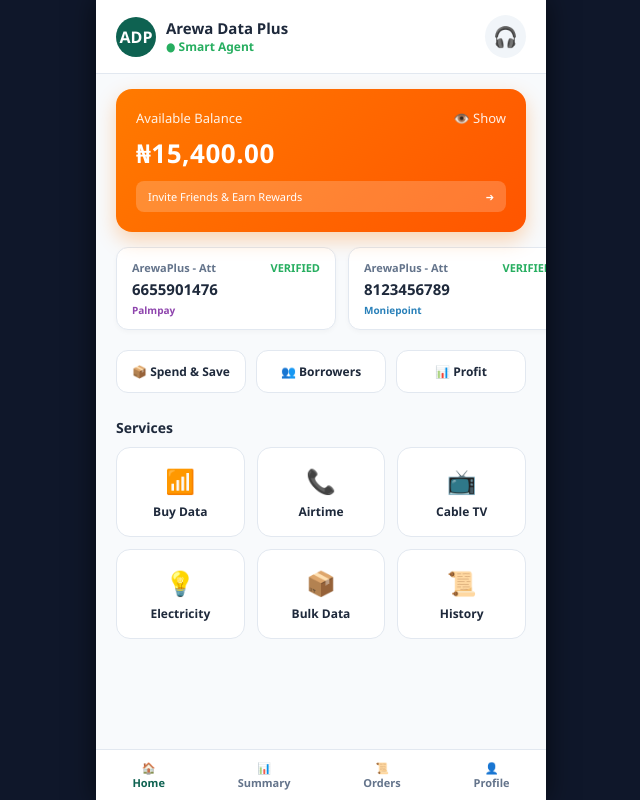
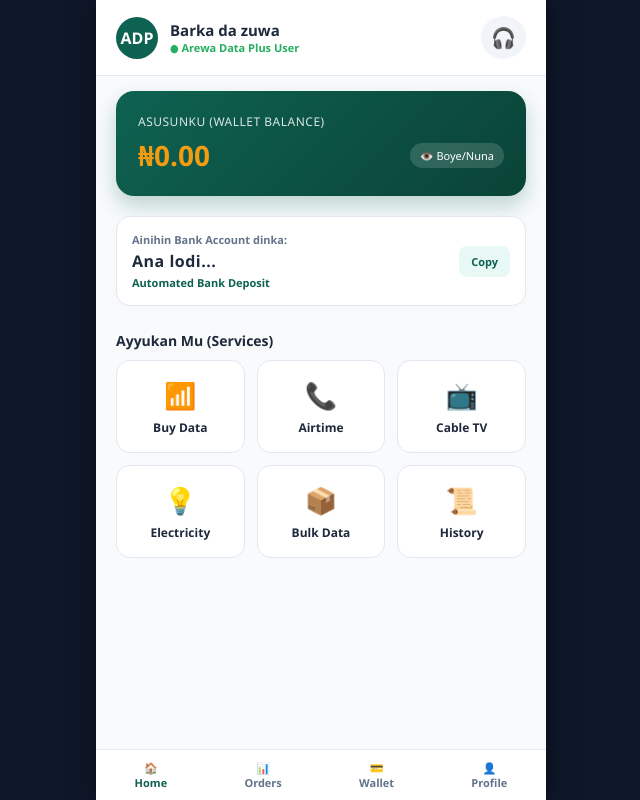
Before and after one commit to hasheem11/Arewa-data-plus, a plain HTML site: page index.html in a window 1280 px wide. Shown: the whole page, without its empty margins (319-959 px from the left). Drawn offline with Linux system fonts and the light colour scheme.

Commit message:
Update index.html

```diff
--- a/index.html
+++ b/index.html
@@ -3,13 +3,15 @@
 <head>
     <meta charset="UTF-8">
     <meta name="viewport" content="width=device-width, initial-scale=1.0">
-    <title>Arewa Data Plus - Professional VTU</title>
+    <title>Arewa Data Plus</title>
     <style>
         :root {
             --primary: #0E6251;
-            --accent: #F39C12;
+            --primary-dark: #0A4337;
+            --accent-gold: #F39C12;
             --bg: #F8FAFC;
-            --dark: #1E293B;
+            --text-dark: #1E293B;
+            --card-white: #FFFFFF;
         }
 
         * { box-sizing: border-box; margin: 0; padding: 0; font-family: 'Segoe UI', Tahoma, Geneva, Verdana, sans-serif; }
@@ -24,108 +26,86 @@
             display: flex;
             flex-direction: column;
             position: relative;
-            box-shadow: 0 0 25px rgba(0,0,0,0.6);
-            padding-bottom: 70px;
+            box-shadow: 0 0 25px rgba(0,0,0,0.5);
+            padding-bottom: 75px;
         }
 
-        /* Top User Profile Header */
+        /* Top Header */
         .user-header {
-            background: #ffffff;
-            padding: 15px 20px;
+            background: var(--card-white);
+            padding: 16px 20px;
             display: flex;
             justify-content: space-between;
             align-items: center;
             border-bottom: 1px solid #E2E8F0;
         }
 
-        .user-info { display: flex; align-items: center; gap: 10px; }
-        .avatar { width: 40px; height: 40px; background: var(--primary); color: #fff; border-radius: 50%; display: flex; align-items: center; justify-content: center; font-weight: bold; font-size: 16px; }
-        .username { font-size: 15px; font-weight: bold; color: var(--dark); }
-        .user-status { font-size: 12px; color: #27AE60; font-weight: 600; }
-        .support-icon { font-size: 20px; background: #F1F5F9; padding: 8px; border-radius: 50%; cursor: pointer; }
+        .user-profile { display: flex; align-items: center; gap: 12px; }
+        .avatar { width: 42px; height: 42px; background: var(--primary); color: #fff; border-radius: 50%; display: flex; align-items: center; justify-content: center; font-weight: bold; font-size: 16px; }
+        .user-name { font-size: 15px; font-weight: 700; color: var(--text-dark); }
+        .user-badge { font-size: 11px; color: #27AE60; font-weight: 600; }
+        .support-btn { font-size: 20px; background: #F1F5F9; border: none; padding: 8px 10px; border-radius: 50%; cursor: pointer; }
 
-        /* Orange Balance Card */
+        /* Wallet Card */
         .balance-card {
-            background: linear-gradient(135deg, #FF7A00, #FF5500);
+            background: linear-gradient(135deg, var(--primary), var(--primary-dark));
             color: #ffffff;
-            margin: 15px 20px;
-            padding: 20px;
-            border-radius: 16px;
-            box-shadow: 0 8px 20px rgba(255, 122, 0, 0.3);
-            position: relative;
+            margin: 15px 20px 10px 20px;
+            padding: 22px;
+            border-radius: 18px;
+            box-shadow: 0 10px 20px rgba(14, 98, 81, 0.25);
         }
 
-        .bal-header { display: flex; justify-content: space-between; align-items: center; font-size: 13px; opacity: 0.9; }
-        .bal-amount { font-size: 26px; font-weight: bold; margin: 8px 0; letter-spacing: 0.5px; }
-        .invite-box { background: rgba(255,255,255,0.2); padding: 8px 12px; border-radius: 8px; font-size: 11px; margin-top: 10px; display: flex; justify-content: space-between; align-items: center; }
+        .bal-title { font-size: 12px; opacity: 0.85; text-transform: uppercase; letter-spacing: 0.5px; }
+        .bal-row { display: flex; justify-content: space-between; align-items: center; margin-top: 6px; }
+        .bal-amount { font-size: 28px; font-weight: bold; color: var(--accent-gold); }
+        .eye-toggle { background: rgba(255,255,255,0.15); border: none; color: #fff; padding: 5px 10px; border-radius: 20px; font-size: 11px; cursor: pointer; }
 
-        /* Virtual Account Scroll Cards */
-        .accounts-slider {
-            display: flex;
-            gap: 12px;
-            overflow-x: auto;
-            padding: 0 20px 10px 20px;
-            scrollbar-width: none;
-        }
-        .accounts-slider::-webkit-scrollbar { display: none; }
-
-        .account-pill {
-            min-width: 220px;
-            background: #ffffff;
-            border: 1px solid #E2E8F0;
-            padding: 12px 15px;
-            border-radius: 12px;
-            box-shadow: 0 2px 5px rgba(0,0,0,0.03);
+        /* Virtual Account Section (Dynamic Placeholder) */
+        .account-section {
+            margin: 10px 20px 15px 20px;
         }
 
-        .acc-bank { font-size: 11px; color: #64748B; font-weight: bold; display: flex; justify-content: space-between; }
-        .acc-number { font-size: 15px; font-weight: bold; color: var(--dark); margin: 4px 0; }
-
-        /* Quick Features Row */
-        .features-row {
-            display: grid;
-            grid-template-columns: repeat(3, 1fr);
-            gap: 10px;
-            margin: 10px 20px;
-        }
-        .feature-box {
-            background: #ffffff;
+        .account-card {
+            background: var(--card-white);
             border: 1px solid #E2E8F0;
-            padding: 12px;
-            border-radius: 12px;
-            text-align: center;
-            font-size: 12px;
-            font-weight: 600;
-            color: var(--dark);
+            padding: 15px;
+            border-radius: 14px;
+            display: flex;
+            justify-content: space-between;
+            align-items: center;
+            box-shadow: 0 2px 8px rgba(0,0,0,0.02);
         }
 
-        /* Services Section */
-        .section-title { font-weight: bold; font-size: 14px; margin: 15px 20px 10px 20px; color: var(--dark); }
-        .services-grid {
-            display: grid;
-            grid-template-columns: repeat(3, 1fr);
-            gap: 12px;
-            padding: 0 20px;
-        }
+        .acc-info { display: flex; flex-direction: column; gap: 3px; }
+        .acc-label { font-size: 11px; color: #64748B; font-weight: 600; }
+        .acc-number { font-size: 16px; font-weight: bold; color: var(--text-dark); letter-spacing: 0.5px; }
+        .acc-bank { font-size: 11px; color: var(--primary); font-weight: 700; }
+        .copy-btn { background: #E8F8F5; color: var(--primary); border: none; padding: 8px 12px; border-radius: 8px; font-size: 11px; font-weight: bold; cursor: pointer; }
 
-        .service-card {
-            background: #ffffff;
+        /* Services Grid */
+        .section-header { font-weight: bold; font-size: 14px; margin: 10px 20px 10px 20px; color: var(--text-dark); }
+        .services-grid { display: grid; grid-template-columns: repeat(3, 1fr); gap: 12px; padding: 0 20px; }
+
+        .service-box {
+            background: var(--card-white);
             border: 1px solid #E2E8F0;
             padding: 16px 10px;
             border-radius: 14px;
             text-align: center;
             cursor: pointer;
-            transition: 0.2s;
+            transition: all 0.2s ease;
         }
-        .service-card:active { transform: scale(0.96); background: #F1F5F9; }
-        .service-icon { font-size: 24px; margin-bottom: 6px; }
-        .service-name { font-size: 12px; font-weight: 600; color: var(--dark); }
 
-        /* Bottom Navigation Bar */
+        .service-box:active { transform: scale(0.96); background: #F1F5F9; }
+        .service-icon { font-size: 26px; margin-bottom: 6px; }
+        .service-title { font-size: 12px; font-weight: 600; color: var(--text-dark); }
+
+        /* Bottom Navigation */
         .bottom-nav {
             position: absolute;
             bottom: 0; left: 0; right: 0;
-            background: #ffffff;
+            background: var(--card-white);
             border-top: 1px solid #E2E8F0;
             display: flex;
             justify-content: space-around;
@@ -134,8 +114,9 @@
             font-weight: 600;
             color: #64748B;
         }
-        .nav-item { text-align: center; cursor: pointer; }
-        .nav-item.active { color: var(--primary); }
+
+        .nav-link { text-align: center; cursor: pointer; text-decoration: none; color: inherit; }
+        .nav-link.active { color: var(--primary); }
     </style>
 </head>
 <body>
@@ -143,87 +124,100 @@
 <div class="app-container">
     <!-- User Profile Header -->
     <div class="user-header">
-        <div class="user-info">
-            <div class="avatar">ADP</div>
+        <div class="user-profile">
+            <div class="avatar" id="userAvatar">ADP</div>
             <div>
-                <div class="username">Arewa Data Plus</div>
-                <div class="user-status">● Smart Agent</div>
+                <div class="user-name" id="userName">Barka da zuwa</div>
+                <div class="user-badge">● Arewa Data Plus User</div>
             </div>
         </div>
-        <div class="support-icon" onclick="alert('Bude layin taimako na Arewa Data Plus')">🎧</div>
+        <button class="support-btn" onclick="alert('Layin Taimako: Support Team')">🎧</button>
     </div>
 
-    <!-- Balance Card -->
+    <!-- Wallet Balance -->
     <div class="balance-card">
-        <div class="bal-header">
-            <span>Available Balance</span>
-            <span style="cursor: pointer;" onclick="alert('Balance hidden')">👁️ Show</span>
-        </div>
-        <div class="bal-amount">₦15,400.00</div>
-        <div class="invite-box">
-            <span>Invite Friends & Earn Rewards</span>
-            <span>➔</span>
+        <div class="bal-title">Asusunku (Wallet Balance)</div>
+        <div class="bal-row">
+            <div class="bal-amount" id="walletBalance">₦0.00</div>
+            <button class="eye-toggle" onclick="toggleBalance()">👁️ Boye/Nuna</button>
         </div>
     </div>
 
-    <!-- Virtual Accounts Slider (Moniepoint / Palmpay) -->
-    <div class="accounts-slider">
-        <div class="account-pill">
-            <div class="acc-bank"><span>ArewaPlus - Att</span> <span style="color: #27AE60;">VERIFIED</span></div>
-            <div class="acc-number">6655901476</div>
-            <div style="font-size: 10px; font-weight: bold; color: #8E44AD;">Palmpay</div>
-        </div>
-        <div class="account-pill">
-            <div class="acc-bank"><span>ArewaPlus - Att</span> <span style="color: #27AE60;">VERIFIED</span></div>
-            <div class="acc-number">8123456789</div>
-            <div style="font-size: 10px; font-weight: bold; color: #2980B9;">Moniepoint</div>
+    <!-- Dynamic Virtual Account (Dedicated Slot for Real API Integration) -->
+    <div class="account-section">
+        <div class="account-card" id="accountBox">
+            <div class="acc-info">
+                <span class="acc-label">Ainihin Bank Account dinka:</span>
+                <span class="acc-number" id="accountNumber">Ana lodi...</span>
+                <span class="acc-bank" id="bankName">Automated Bank Deposit</span>
+            </div>
+            <button class="copy-btn" onclick="copyAccount()">Copy</button>
         </div>
     </div>
 
-    <!-- Mini Features Row -->
-    <div class="features-row">
-        <div class="feature-box">📦 Spend & Save</div>
-        <div class="feature-box">👥 Borrowers</div>
-        <div class="feature-box">📊 Profit</div>
-    </div>
-
-    <!-- Services Grid -->
-    <div class="section-title">Services</div>
+    <!-- Main Services -->
+    <div class="section-header">Ayyukan Mu (Services)</div>
     <div class="services-grid">
-        <div class="service-card" onclick="alert('Buy Data Menu')">
+        <div class="service-box" onclick="alert('Sayan Data')">
             <div class="service-icon">📶</div>
-            <div class="service-name">Buy Data</div>
+            <div class="service-title">Buy Data</div>
         </div>
-        <div class="service-card" onclick="alert('Airtime Menu')">
+        <div class="service-box" onclick="alert('Sayan Airtime')">
             <div class="service-icon">📞</div>
-            <div class="service-name">Airtime</div>
+            <div class="service-title">Airtime</div>
         </div>
-        <div class="service-card" onclick="alert('Cable TV Menu')">
+        <div class="service-box" onclick="alert('Cable TV')">
             <div class="service-icon">📺</div>
-            <div class="service-name">Cable TV</div>
+            <div class="service-title">Cable TV</div>
         </div>
-        <div class="service-card" onclick="alert('Electricity Menu')">
+        <div class="service-box" onclick="alert('Electricity')">
             <div class="service-icon">💡</div>
-            <div class="service-name">Electricity</div>
+            <div class="service-title">Electricity</div>
         </div>
-        <div class="service-card" onclick="alert('Bulk Data Menu')">
+        <div class="service-box" onclick="alert('Bulk Data')">
             <div class="service-icon">📦</div>
-            <div class="service-name">Bulk Data</div>
+            <div class="service-title">Bulk Data</div>
         </div>
-        <div class="service-card" onclick="alert('History Menu')">
+        <div class="service-box" onclick="alert('Tarihin Ayyuka')">
             <div class="service-icon">📜</div>
-            <div class="service-name">History</div>
+            <div class="service-title">History</div>
         </div>
     </div>
 
-    <!-- Bottom Nav -->
+    <!-- Bottom Navigation -->
     <div class="bottom-nav">
-        <div class="nav-item active">🏠<br>Home</div>
-        <div class="nav-item">📊<br>Summary</div>
-        <div class="nav-item">📜<br>Orders</div>
-        <div class="nav-item">👤<br>Profile</div>
+        <div class="nav-link active">🏠<br>Home</div>
+        <div class="nav-link" onclick="alert('Transactions')">📊<br>Orders</div>
+        <div class="nav-link" onclick="alert('Wallet Topup')">💳<br>Wallet</div>
+        <div class="nav-link" onclick="alert('Profile Settings')">👤<br>Profile</div>
     </div>
 </div>
 
+<script>
+    // System script logic for loading dynamic backend data
+    let balanceVisible = true;
+
+    function toggleBalance() {
+        const balElement = document.getElementById('walletBalance');
+        if (balanceVisible) {
+            balElement.innerText = '****';
+            balanceVisible = false;
+        } else {
+            balElement.innerText = '₦0.00';
+            balanceVisible = true;
+        }
+    }
+
+    function copyAccount() {
+        const accNum = document.getElementById('accountNumber').innerText;
+        if(accNum && accNum !== 'Ana lodi...') {
+            navigator.clipboard.writeText(accNum);
+            alert('An yi copy din lambar account: ' + accNum);
+        } else {
+            alert('Babu lambar account a yanzu.');
+        }
+    }
+</script>
+
 </body>
 </html>
```
